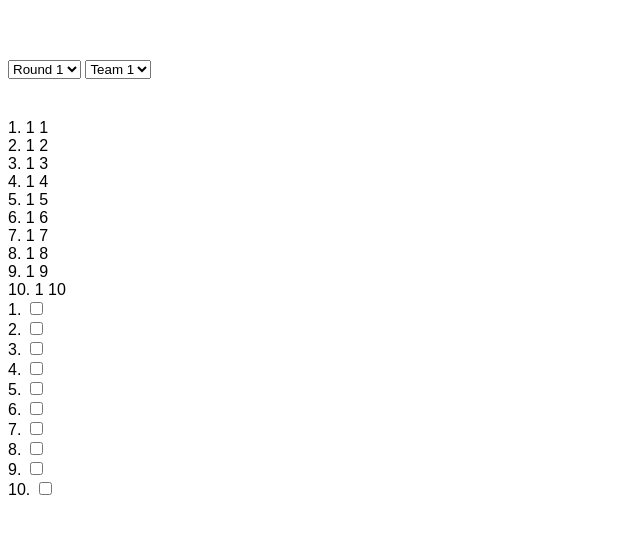
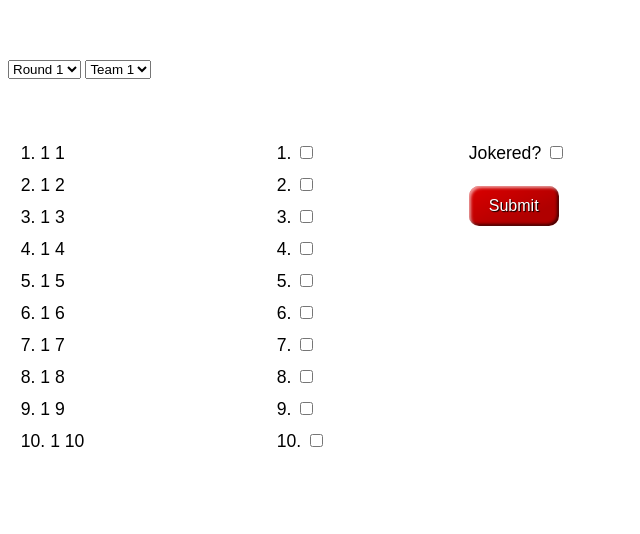
Before and after one commit to jessicaxtao/trivia_night, a plain HTML site: page index.html in a window 1280 px wide. Shown: the part 828-1362 px from the top of the page, without its empty margins (0-640 px from the left). Drawn offline with Linux system fonts and the light colour scheme.

Commit message:
basic functionality working

```diff
--- a/index.html
+++ b/index.html
@@ -81,14 +81,16 @@
             <option value="4">Round 4</option>
         </select>
         <select id="team">
-            <option value="Team 1">Team 1</option>
-            <option value="Team 2">Team 2</option>
-            <option value="Team 3">Team 3</option>
-            <option value="Team 4">Team 4</option>
-            <option value="Team 5">Team 5</option>
+            <option value="1">Team 1</option>
+            <option value="2">Team 2</option>
+            <option value="3">Team 3</option>
+            <option value="4">Team 4</option>
+            <option value="5">Team 5</option>
         </select>
         <div id="solutions">
+            <div class="answer-key">
                 <div class="hidden" id="round1solutions">
+                    <p>
                         1. 1 1 <br />
                         2. 1 2 <br />
                         3. 1 3 <br />
@@ -99,8 +101,10 @@
                         8. 1 8 <br />
                         9. 1 9 <br />
                         10. 1 10 <br />
+                    </p>
                 </div>
                 <div class="hidden" id="round2solutions">
+                    <p>
                         1. 2 1 <br />
                         2. 2 2 <br />
                         3. 2 3 <br />
@@ -111,8 +115,10 @@
                         8. 2 8 <br />
                         9. 2 9 <br />
                         10. 2 10 <br />
+                    </p>
                 </div>
                 <div class="hidden" id="round3solutions">
+                    <p>
                         1. 3 1 <br />
                         2. 3 2 <br />
                         3. 3 3 <br />
@@ -123,8 +129,10 @@
                         8. 3 8 <br />
                         9. 3 9 <br />
                         10. 3 10 <br />
+                    </p>
                 </div>
                 <div class="hidden" id="round4solutions">
+                    <p>
                         1. 4 1 <br />
                         2. 4 2 <br />
                         3. 4 3 <br />
@@ -135,8 +143,12 @@
                         8. 4 8 <br />
                         9. 4 9 <br />
                         10. 4 10 <br />
+                    </p>
                 </div>
+            </div>
+
             <div id="teamanswers">
+                <p onChange="addPoints()" id="checkboxes">
                     1. <input type="checkbox"></input><br />
                     2. <input type="checkbox"></input><br />
                     3. <input type="checkbox"></input><br />
@@ -147,7 +159,20 @@
                     8. <input type="checkbox"></input><br />
                     9. <input type="checkbox"></input><br />
                     10. <input type="checkbox"></input><br />
+                </p>
             </div>
+
+            <div>
+                <p>
+                    Jokered? <input onChange="addPoints()" id="joker" type="checkbox"></input>
+                </p>
+            </div>
+
+            <button onClick="submitPoints()" class="submit styled"
+                    type="button">
+                Submit
+            </button>
+
         </div>
     </section>
 
--- a/main.css
+++ b/main.css
@@ -19,7 +19,7 @@ html {
     border-collapse: collapse;
     border: 2px solid rgb(200,200,200);
     letter-spacing: 1px;
-    font-size: 0.8rem;
+    font-size: 1.5rem;
     margin: auto;
   }
 
@@ -39,3 +39,50 @@ html {
 .hidden {
     display: none;
 }
+
+.answer-key {
+    float: left;
+    width: 20vw;
+    padding: 0;
+    margin: 0;
+    padding-left: 1vw;
+}
+
+#teamanswers {
+    float: left;
+    width: 15vw;
+    padding: 0;
+    margin: 0;
+}
+
+p {
+    font-size: 1.1rem;
+    line-height: 2rem;
+}
+
+.styled {
+    border: 0;
+    line-height: 2.5;
+    padding: 0 20px;
+    font-size: 1rem;
+    text-align: center;
+    color: #fff;
+    text-shadow: 1px 1px 1px #000;
+    border-radius: 10px;
+    background-color: rgba(220, 0, 0, 1);
+    background-image: linear-gradient(to top left,
+                                      rgba(0, 0, 0, .2),
+                                      rgba(0, 0, 0, .2) 30%,
+                                      rgba(0, 0, 0, 0));
+    box-shadow: inset 2px 2px 3px rgba(255, 255, 255, .6),
+                inset -2px -2px 3px rgba(0, 0, 0, .6);
+}
+
+.styled:hover {
+    background-color: rgba(255, 0, 0, 1);
+}
+
+.styled:active {
+    box-shadow: inset -2px -2px 3px rgba(255, 255, 255, .6),
+                inset 2px 2px 3px rgba(0, 0, 0, .6);
+}
--- a/script.js
+++ b/script.js
@@ -1,4 +1,5 @@
 updateTotal();
+displaySolutions();
 addPoints();
 
 function sortTable(n) {
@@ -51,7 +52,7 @@ function updateTotal() {
     }
 }
 
-function addPoints() {
+function displaySolutions() {
     round = document.getElementById("round");
     var element = document.getElementById("round1solutions");
     element.classList.add("hidden");
@@ -78,3 +79,26 @@ function addPoints() {
         element.classList.remove("hidden");
     }
 }
+
+function addPoints() {
+    checkboxes = document.getElementById("checkboxes").childNodes;
+    joker = document.getElementById("joker");
+    count = 0;
+    for (i = 0; i < checkboxes.length; i++) {
+        if (checkboxes[i].type === "checkbox" && checkboxes[i].checked === true){
+            count++;
+        }
+    }
+    if (joker.checked === true) {
+        count = count * 2;
+    }
+}
+
+function submitPoints() {
+    round = document.getElementById("round");
+    team = document.getElementById("team");
+    table = document.getElementById("scoretable");
+    rows = table.rows;
+    rows[Number(team.value)].cells[Number(round.value)].innerHTML = count;
+    updateTotal();
+}
```
Lines whose indentation alone changed are shown as unchanged.
